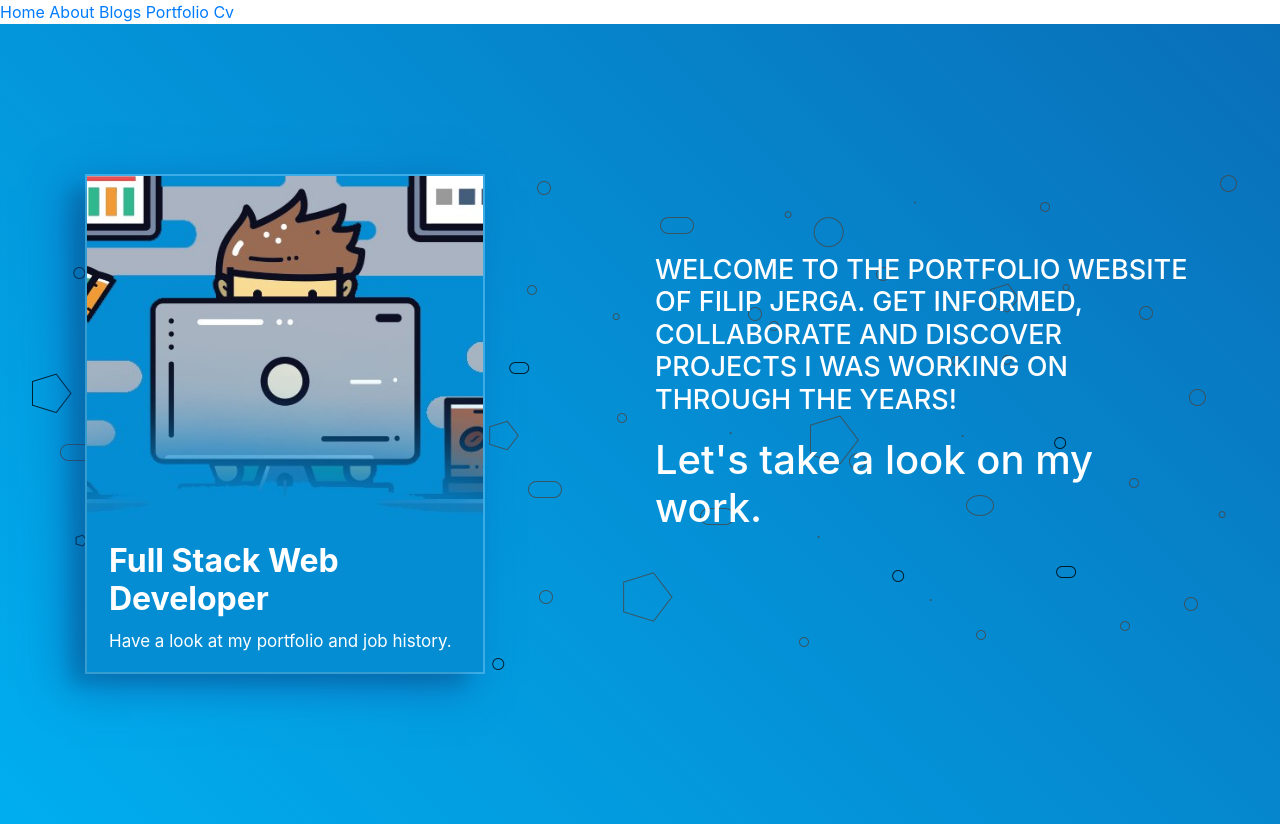
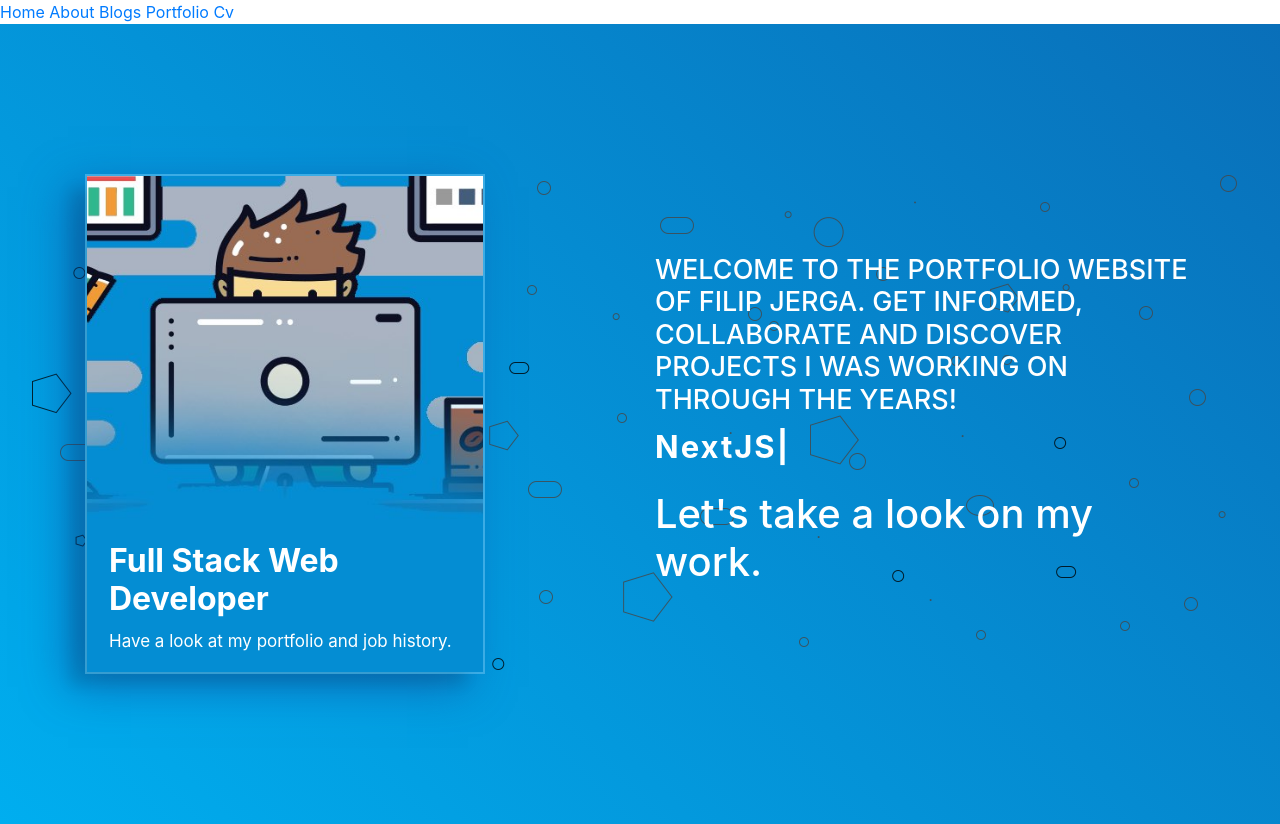
Before and after one commit to shouta-nakashima/portfolio-app, a Next.js app: page / in a window 1280 px wide. Built offline with nearby package versions, Linux system fonts and the light colour scheme.

Commit message:
install react typed

```diff
--- a/package.json
+++ b/package.json
@@ -16,6 +16,7 @@
     "next-routes": "^1.4.2",
     "react": "17.0.1",
     "react-dom": "17.0.1",
+    "react-typed": "^1.2.0",
     "reactstrap": "^8.7.1",
     "sass": "^1.30.0"
   }
--- a/pages/index.js
+++ b/pages/index.js
@@ -1,7 +1,9 @@
 import React from "react";
 import BaseLayout from "../components/layouts/BaseLayout";
 import { Container, Row, Col } from "reactstrap";
+import Typed from "react-typed";
 
+const ROLE = ["React", "Node", "NextJS", "TypeScript"];
 class index extends React.Component {
 	render() {
 		return (
@@ -39,6 +41,16 @@ class index extends React.Component {
 										through the years!
 									</h1>
 								</div>
+								<Typed
+									loop
+									strings={ROLE}
+									typeSpeed={70}
+									backSpeed={70}
+									backDelay={1000}
+									loopCount={0}
+									showCursor
+									className="self-typed"
+									cursorChar="|"></Typed>
 								<div className="hero-welcome-bio">
 									<h1>Let's take a look on my work.</h1>
 								</div>
--- a/styles/main.scss
+++ b/styles/main.scss
@@ -5,3 +5,10 @@ html, body {
   width: 100%;
   height: 100%;
 }
+
+.self-typed {
+  font-size: 31px;
+  color: white;
+  font-weight: bold;
+  letter-spacing: 2px;
+}
```
Also changed, not shown: 1 other file (tests, documents, lock files or other folders).
